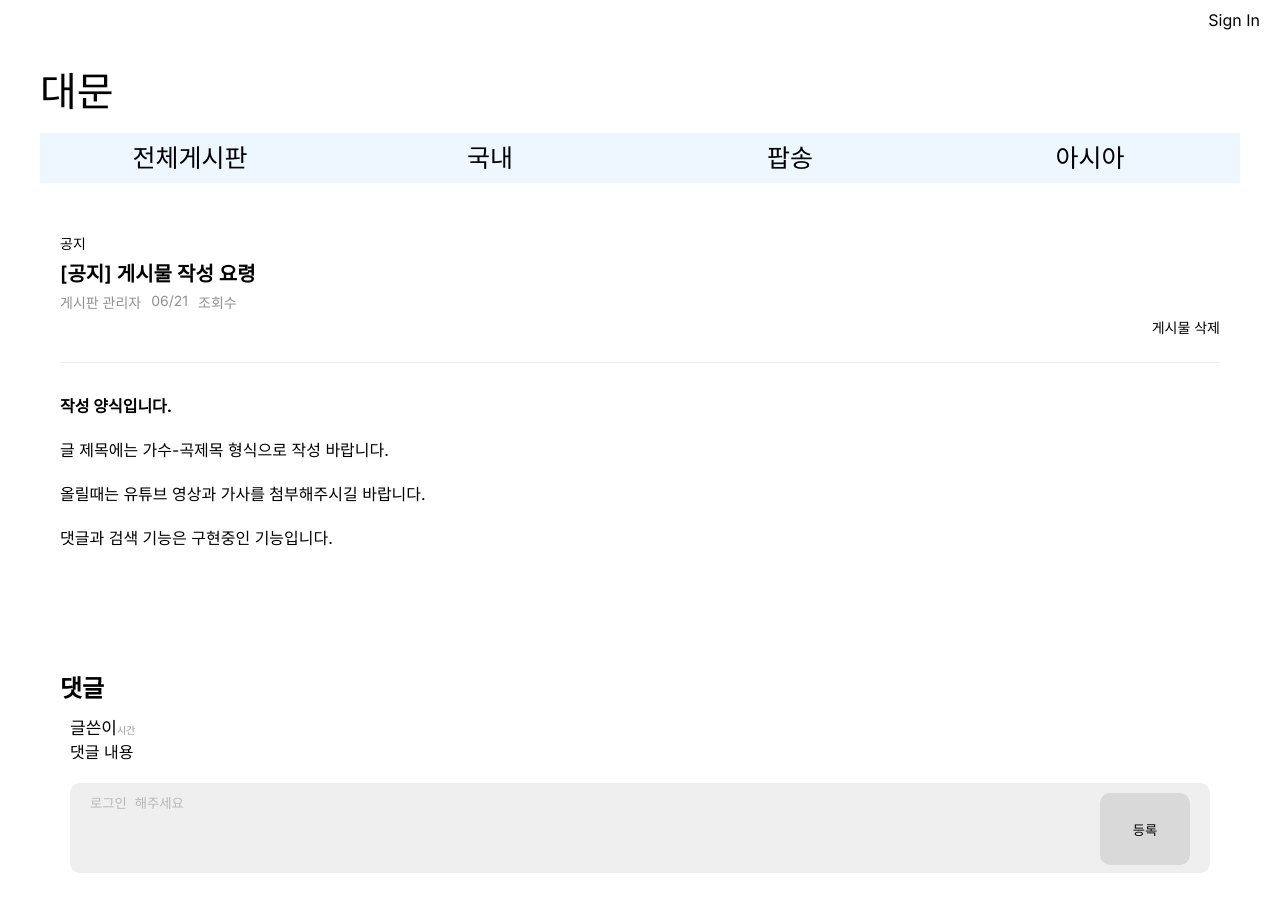
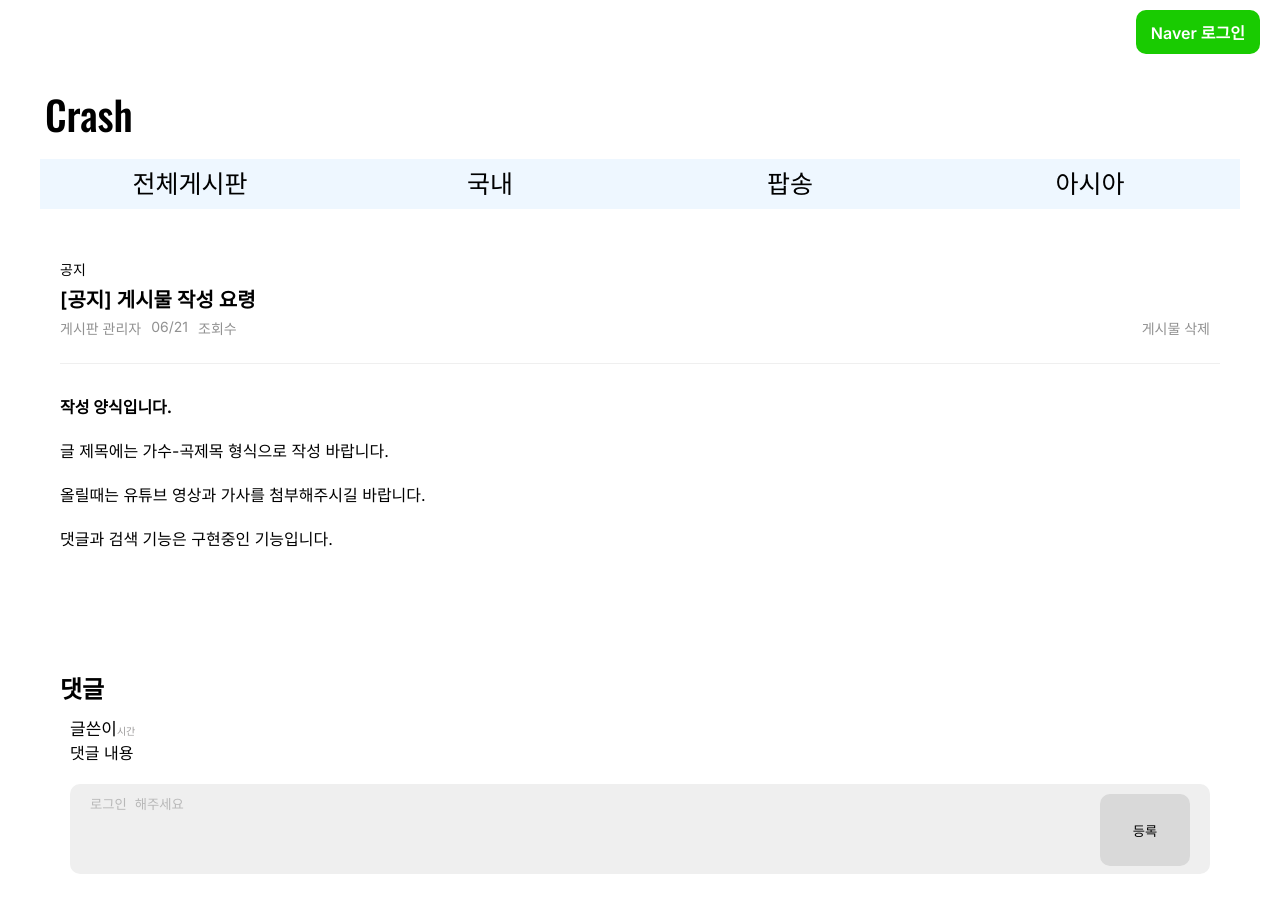
Before and after one commit to ysm3471/website, a Next.js app: page /notice in a window 1280 px wide. Shown: the top 912 px of the page. Built offline with nearby package versions, Linux system fonts and the light colour scheme; no server answers.

Commit message:
20230629

```diff
--- a/app/layout.js
+++ b/app/layout.js
@@ -6,7 +6,7 @@ import { Inter } from 'next/font/google';
 const inter = Inter({ subsets: ['latin'] })
 
 export const metadata = {
-  title: 'Create Next App',
+  title: 'Crash',
   description: 'Generated by create next app',
 }
 
--- a/components/Layout/HomeHeader/HomeHeader.jsx
+++ b/components/Layout/HomeHeader/HomeHeader.jsx
@@ -5,7 +5,7 @@ import Nav from '../Nav';
 export default function HomeHeader() {
   return (
     <div className={classes.Header}>
-      <h1>대문</h1>
+      <h1>Crash</h1>
       <Nav />
     </div>
   )
--- a/components/Layout/HomeHeader/HomeHeader.module.css
+++ b/components/Layout/HomeHeader/HomeHeader.module.css
@@ -1,9 +1,10 @@
+@import url('https://fonts.googleapis.com/css2?family=Oswald:wght@500&display=swap');
 .Header {
   margin-bottom:20px;
 }
 .Header h1 {
-  font-weight:500;
+  font-family: 'Oswald', sans-serif;
   text-align:center;
-  font-size:25px;
+  font-size:55px;
   cursor:default;
 }
--- a/components/Layout/SmallHeader/SmallHeader.jsx
+++ b/components/Layout/SmallHeader/SmallHeader.jsx
@@ -5,7 +5,7 @@ import Link from 'next/link';
 export default function SmallHeader() {
   return (
     <div className={classes.SmallHeader}>
-      <h1><Link href="https://website-eight-cyan-86.vercel.app/">대문</Link></h1>
+      <h1><Link href="https://website-eight-cyan-86.vercel.app/">Crash</Link></h1>
     </div>
   )
 }
--- a/components/Layout/SmallHeader/SmallHeader.module.css
+++ b/components/Layout/SmallHeader/SmallHeader.module.css
@@ -1,8 +1,12 @@
+@import url('https://fonts.googleapis.com/css2?family=Oswald:wght@500&display=swap');
 .SmallHeader {
   margin-top:30px;
+  margin-bottom:10px;
 }
 .SmallHeader h1 {
   font-weight:400;
   font-size:40px;
   text-align:left;
+  font-family: 'Oswald', sans-serif;
+  margin-left:5px;
 }
--- a/components/Login/Login.jsx
+++ b/components/Login/Login.jsx
@@ -12,12 +12,12 @@ export default function Login() {
       <>
         <p> {session.user.email}</p>
         <div onClick={() => signOut('naver')}>
-          Sign Out
+          로그아웃
         </div>
       </>
     ) : (
       <div onClick={() => signIn('naver')}>
-        Sign In
+        Naver 로그인
       </div>
     )}
   </div>
--- a/components/Login/Login.module.css
+++ b/components/Login/Login.module.css
@@ -5,5 +5,10 @@
 }
 .Login div {
   margin-left:15px;
+  font-weight:600;
   cursor: pointer;
+  background:#19cb01;
+  color:#fff;
+  padding:10px 15px;
+  border-radius:10px;
 }
--- a/components/pages/Detail/PostingDetail/PostingDetail.jsx
+++ b/components/pages/Detail/PostingDetail/PostingDetail.jsx
@@ -35,10 +35,11 @@ export default function PostingDetail({postingData,removePosting}) {
         <div className={classes.writer}>{postingData.username}</div>
         <div className={classes.date}>06/21</div>
         <div className={classes.view}>조회수 {postingData.viewcnt}</div>
+        <div className={classes.delete} onClick={removePosting}>
+          <p>게시물 삭제</p>
+        </div>
       </div>
-      <div className={classes.delete} onClick={removePosting}>
-        <p>게시물 삭제</p>
-      </div>
+
     </div>
   )
 }
--- a/components/pages/Detail/PostingDetail/PostingDetail.module.css
+++ b/components/pages/Detail/PostingDetail/PostingDetail.module.css
@@ -25,6 +25,7 @@
 }
 
 .delete {
+  margin-left:auto;
   text-align:right;
   cursor: pointer;
   font-size:14px;
--- a/components/pages/Forum/ForumPost/ForumPost.module.css
+++ b/components/pages/Forum/ForumPost/ForumPost.module.css
@@ -1,5 +1,5 @@
 .title {
-  margin-top:50px;
+  margin-top:40px;
 }
 .notice {
   margin-top:15px;
--- a/components/pages/Home/main/HomePost/HomePost.jsx
+++ b/components/pages/Home/main/HomePost/HomePost.jsx
@@ -28,7 +28,7 @@ export default function HomePost() {
   if (on) {   // 준비가 되면 postingList 생성
     postingList = Object.keys(postingData.current).reverse().map((key, index) => {   // 최신 게시물부터 보여주기 위해서 역순으로 배열 생성
       const postingContent = postingData.current[key]
-      return <Post key={key} id={key} postingContent={postingContent} />
+      return <Post key={key} id={key} page='all'  postingContent={postingContent} />
     })
   }
   return (
```
